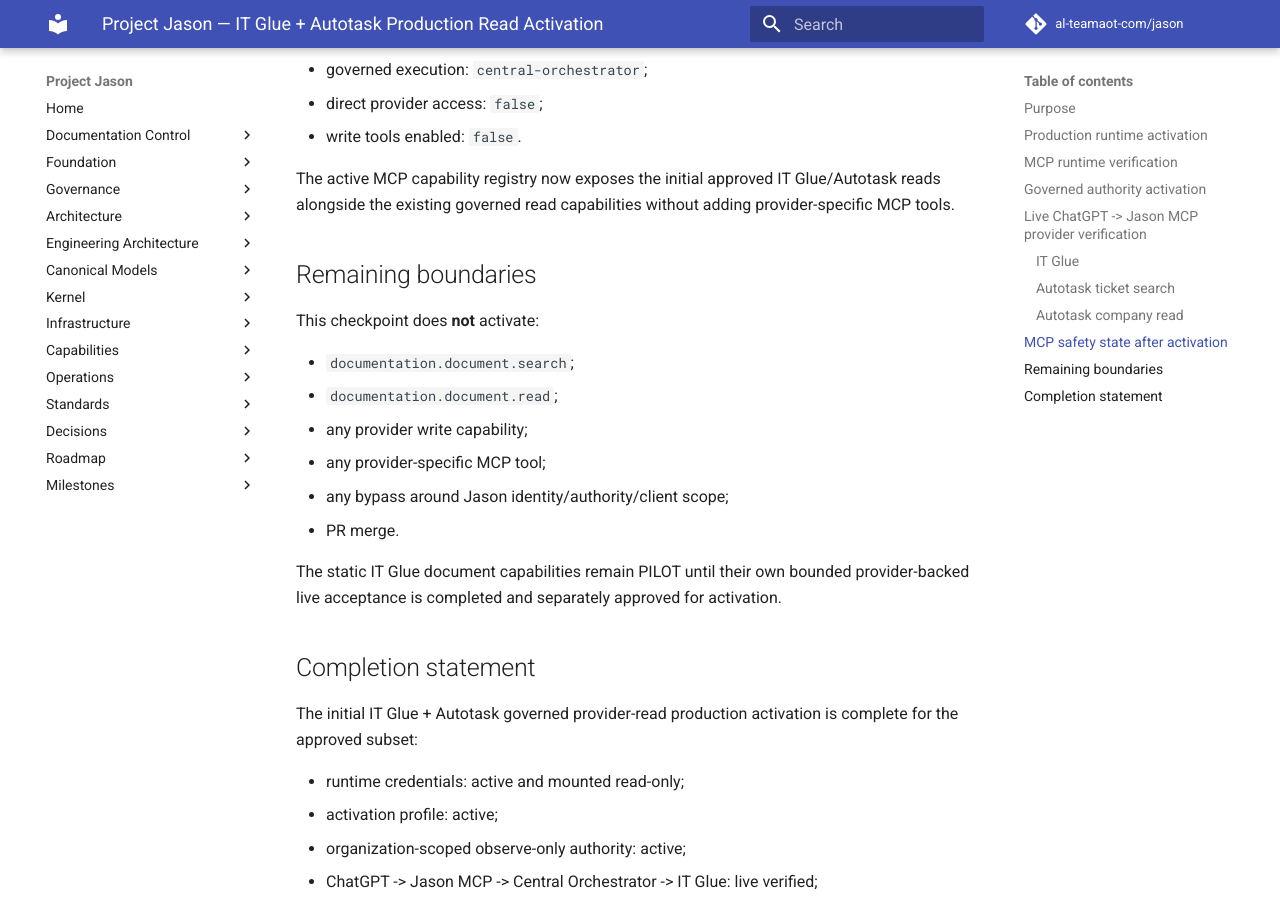
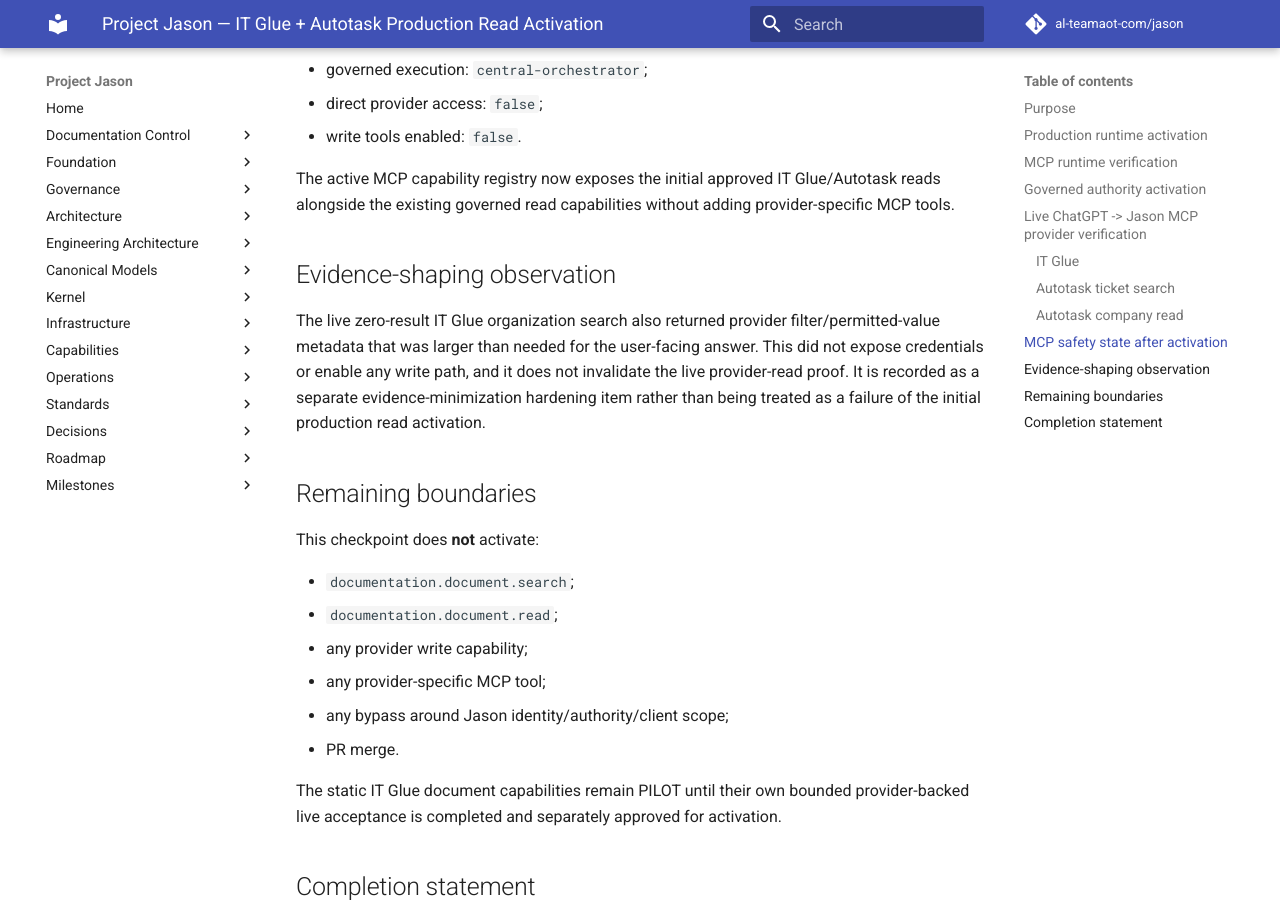
Before and after one commit to al-teamaot-com/jason, an MkDocs documentation site: the page built from docs/sessions/IT-Glue-Autotask-Production-Activation-2026-09-10.md, in a window 1280 px wide and 900 px high, scrolled down 4609 px. Built offline with MkDocs 1.6.1 and Material for MkDocs 9.7.7, drawn with Linux system fonts in a browser that asks for light colours; comment, search, counter and statistics services are not loaded.

Commit message:
Record final production provider-read activation evidence

```diff
--- a/docs/sessions/IT-Glue-Autotask-Production-Activation-2026-09-10.md
+++ b/docs/sessions/IT-Glue-Autotask-Production-Activation-2026-09-10.md
@@ -165,6 +165,10 @@
 
 The active MCP capability registry now exposes the initial approved IT Glue/Autotask reads alongside the existing governed read capabilities without adding provider-specific MCP tools.
 
+## Evidence-shaping observation
+
+The live zero-result IT Glue organization search also returned provider filter/permitted-value metadata that was larger than needed for the user-facing answer. This did not expose credentials or enable any write path, and it does not invalidate the live provider-read proof. It is recorded as a separate evidence-minimization hardening item rather than being treated as a failure of the initial production read activation.
+
 ## Remaining boundaries
 
 This checkpoint does **not** activate:
```
